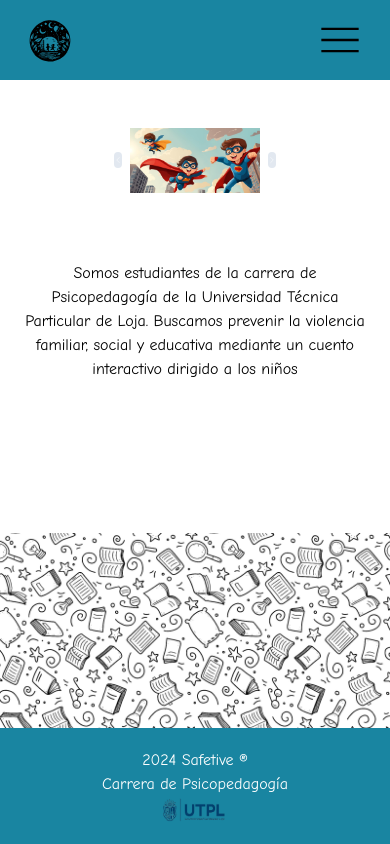
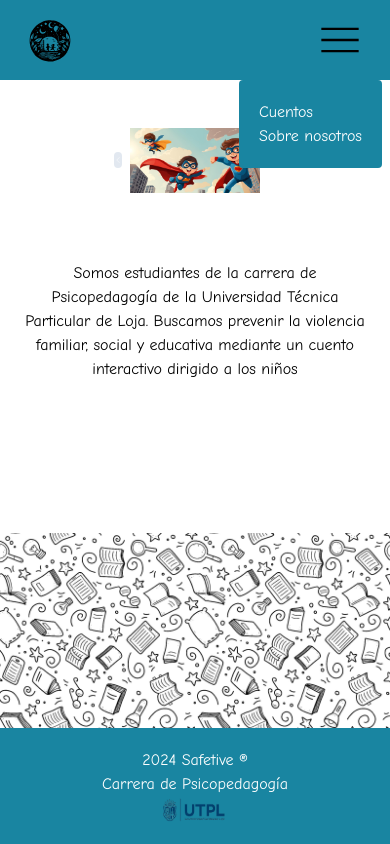
Before and after one commit to rjmasache/Safetive, a React (Vite) app: page /about in a window 390 px wide. Both pictures are taken after a click on the button 340 px from the left and 40 px from the top of the page. Built offline with nearby package versions, Linux system fonts and the light colour scheme.

Commit message:
Desarrollo de botón de navegación para dispositivos móviles

```diff
--- a/src/components/Navigation.jsx
+++ b/src/components/Navigation.jsx
@@ -1,33 +1,56 @@
 import safetiveLogo from "../assets/safetive-logo.svg";
 import mobileMenu from "../assets/mobile-menu.svg";
 import { Link } from "react-router-dom";
+import { useState } from "react";
 
 export default function Navigation() {
+    const [isOpen, setIsOpen] = useState(false);
+
+    function handleClick() {
+        setIsOpen(!isOpen);
+    }
+
     return (
         <div className="flex w-full flex-row items-center justify-evenly bg-navbar p-3">
-            <Link to={`/`} className="hover:text-hover font-comic text-link">
+            <Link to={`/`} className="font-comic text-link hover:text-hover">
                 <img src={safetiveLogo} alt="Safetive" className="w-14" />
             </Link>
             <Link
                 to={`/`}
-                className="hover:text-hover invisible font-comic sm:visible sm:text-link"
+                className="invisible font-comic hover:text-hover sm:visible sm:text-link"
             >
                 Inicio
             </Link>
             <Link
                 to={`/tales`}
-                className="hover:text-hover invisible font-comic sm:visible sm:text-link"
+                className="invisible font-comic hover:text-hover sm:visible sm:text-link"
             >
                 Cuentos
             </Link>
             <Link
                 to={`/about`}
-                className="hover:text-hover invisible font-comic sm:visible sm:text-link"
+                className="invisible font-comic hover:text-hover sm:visible sm:text-link"
             >
                 Sobre nosotros
             </Link>
-            <button>
+            <button onClick={handleClick}>
                 <img src={mobileMenu} alt="Menu" className="w-14 sm:hidden" />
+                {isOpen ? (
+                    <div className="absolute right-2 top-20 flex flex-col flex-wrap items-start justify-evenly rounded bg-navbar p-5 sm:hidden">
+                        <Link
+                            to={`/tales`}
+                            className="font-comic text-link hover:text-hover"
+                        >
+                            Cuentos
+                        </Link>
+                        <Link
+                            to={`/about`}
+                            className="font-comic text-link hover:text-hover"
+                        >
+                            Sobre nosotros
+                        </Link>
+                    </div>
+                ) : null}
             </button>
         </div>
     );
```
